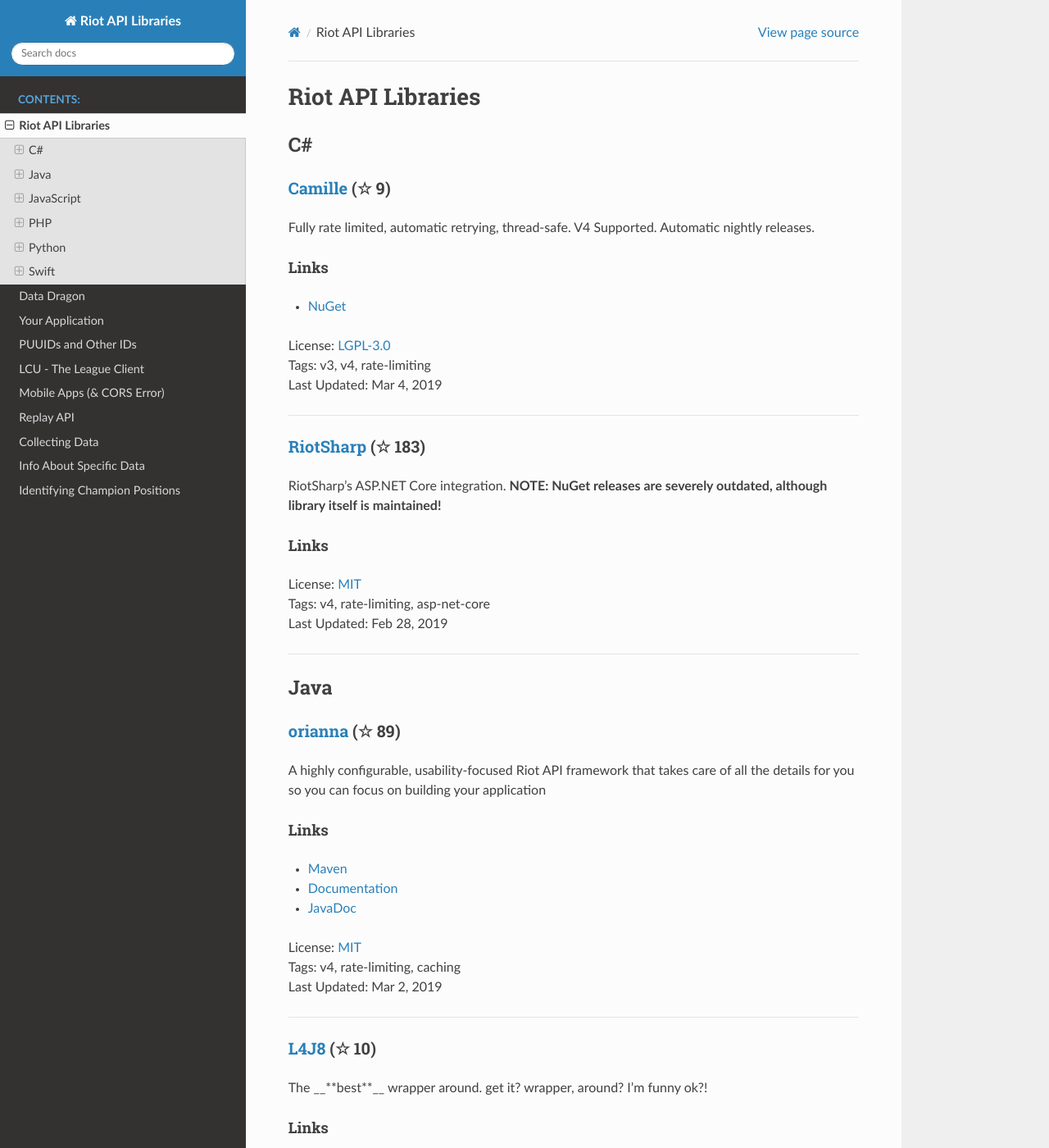
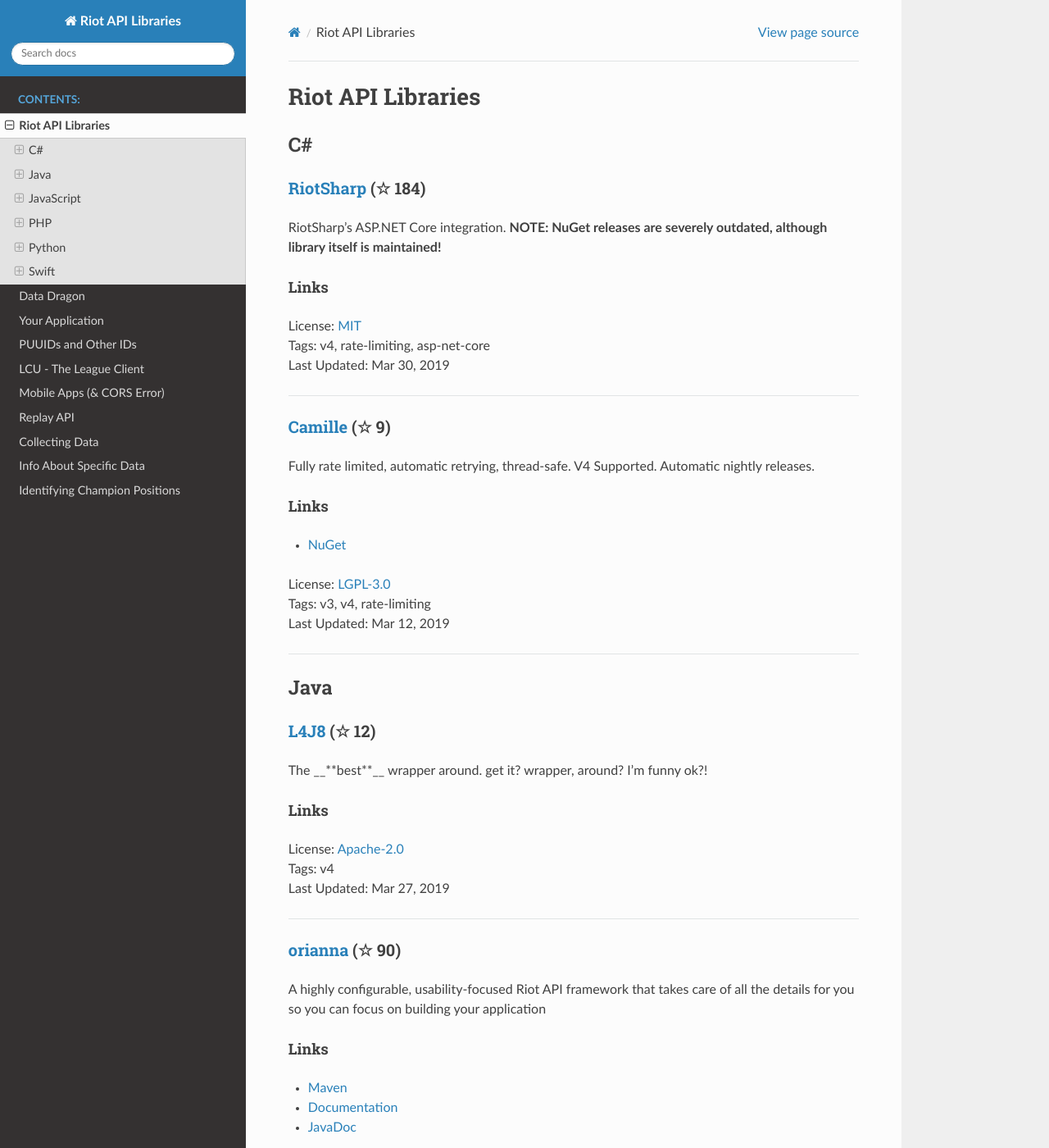
Before and after one commit to WxWatch/riot-api-libraries, a Sphinx documentation site: the page built from docs/libraries.rst, in a window 1280 px wide and 1400 px high. Shown: the whole window at 82% size. Built offline with Sphinx 7.4.7 and the Read the Docs theme 2.0.0, drawn with Linux system fonts in a browser that asks for light colours; pages that are not in the unit, such as notebooks, are missing from menus; some of the changed text lies outside the part shown.

```diff
--- a/docs/libraries.rst
+++ b/docs/libraries.rst
@@ -3,6 +3,20 @@ Riot API Libraries
 
 C#
 ------------------------------------------
+
+`RiotSharp <https://github.com/BenFradet/RiotSharp>`_ (☆ 184)
+~~~~~~~~~~~~~~~~~~~~~~~~~~~~~~~~~~~~~~~~~~~~~~~~~~~~~~~~~~~~~~~~~~~~~~~~~~~~~~~~~~~~~~~~~~~~~~~~~~~~
+
+RiotSharp's ASP.NET Core integration. **NOTE: NuGet releases are severely outdated, although library itself is maintained!**
+
+Links
+::::::::::::::::
+
+| License: `MIT <http://choosealicense.com/licenses/mit>`_
+| Tags: v4, rate-limiting, asp-net-core
+| Last Updated: Mar 30, 2019
+
+-----------------
 
 `Camille <https://github.com/MingweiSamuel/Camille>`_ (☆ 9)
 ~~~~~~~~~~~~~~~~~~~~~~~~~~~~~~~~~~~~~~~~~~~~~~~~~~~~~~~~~~~~~~~~~~~~~~~~~~~~~~~~~~~~~~~~~~~~~~~~~~~~
@@ -15,28 +29,28 @@ Links
 - `NuGet <https://www.nuget.org/packages/MingweiSamuel.Camille/>`_
 | License: `LGPL-3.0 <http://choosealicense.com/licenses/lgpl-3.0>`_
 | Tags: v3, v4, rate-limiting
-| Last Updated: Mar 4, 2019
-
------------------
-
-`RiotSharp <https://github.com/BenFradet/RiotSharp>`_ (☆ 183)
-~~~~~~~~~~~~~~~~~~~~~~~~~~~~~~~~~~~~~~~~~~~~~~~~~~~~~~~~~~~~~~~~~~~~~~~~~~~~~~~~~~~~~~~~~~~~~~~~~~~~
-
-RiotSharp's ASP.NET Core integration. **NOTE: NuGet releases are severely outdated, although library itself is maintained!**
-
-Links
-::::::::::::::::
-
-| License: `MIT <http://choosealicense.com/licenses/mit>`_
-| Tags: v4, rate-limiting, asp-net-core
-| Last Updated: Feb 28, 2019
+| Last Updated: Mar 12, 2019
 
 -----------------
 
 Java
 ------------------------------------------
 
-`orianna <https://github.com/meraki-analytics/orianna>`_ (☆ 89)
+`L4J8 <https://github.com/stelar7/L4J8>`_ (☆ 12)
+~~~~~~~~~~~~~~~~~~~~~~~~~~~~~~~~~~~~~~~~~~~~~~~~~~~~~~~~~~~~~~~~~~~~~~~~~~~~~~~~~~~~~~~~~~~~~~~~~~~~
+
+The __**best**__ wrapper around. get it? wrapper, around? I'm funny ok?!
+
+Links
+::::::::::::::::
+
+| License: `Apache-2.0 <http://choosealicense.com/licenses/apache-2.0>`_
+| Tags: v4
+| Last Updated: Mar 27, 2019
+
+-----------------
+
+`orianna <https://github.com/meraki-analytics/orianna>`_ (☆ 90)
 ~~~~~~~~~~~~~~~~~~~~~~~~~~~~~~~~~~~~~~~~~~~~~~~~~~~~~~~~~~~~~~~~~~~~~~~~~~~~~~~~~~~~~~~~~~~~~~~~~~~~
 
 A highly configurable, usability-focused Riot API framework that takes care of all the details for you so you can focus on building your application
@@ -49,28 +63,14 @@ Links
 - `JavaDoc <http://javadoc.io/doc/com.merakianalytics.orianna/orianna>`_
 | License: `MIT <http://choosealicense.com/licenses/mit>`_
 | Tags: v4, rate-limiting, caching
-| Last Updated: Mar 2, 2019
-
------------------
-
-`L4J8 <https://github.com/stelar7/L4J8>`_ (☆ 10)
-~~~~~~~~~~~~~~~~~~~~~~~~~~~~~~~~~~~~~~~~~~~~~~~~~~~~~~~~~~~~~~~~~~~~~~~~~~~~~~~~~~~~~~~~~~~~~~~~~~~~
-
-The __**best**__ wrapper around. get it? wrapper, around? I'm funny ok?!
-
-Links
-::::::::::::::::
-
-| License: `Apache-2.0 <http://choosealicense.com/licenses/apache-2.0>`_
-| Tags: v4
-| Last Updated: Feb 10, 2019
+| Last Updated: Mar 26, 2019
 
 -----------------
 
 JavaScript
 ------------------------------------------
 
-`Pyke <https://github.com/systeme-cardinal/Pyke>`_ (☆ 10)
+`Pyke <https://github.com/systeme-cardinal/Pyke>`_ (☆ 12)
 ~~~~~~~~~~~~~~~~~~~~~~~~~~~~~~~~~~~~~~~~~~~~~~~~~~~~~~~~~~~~~~~~~~~~~~~~~~~~~~~~~~~~~~~~~~~~~~~~~~~~
 
 Riot API, DDragon and CommunityDragon Library for NodeJS
@@ -97,7 +97,7 @@ Links
 - `rate-limiter-credits <https://github.com/Colorfulstan/RiotRateLimiter-node>`_
 | License: `MIT <http://choosealicense.com/licenses/mit>`_
 | Tags: v4, rate-limiting, caching
-| Last Updated: Feb 4, 2019
+| Last Updated: Mar 22, 2019
 
 -----------------
 
@@ -131,14 +131,14 @@ Links
 - `Packagist <https://packagist.org/packages/dolejska-daniel/riot-api>`_
 | License: `GPL-3.0 <http://choosealicense.com/licenses/gpl-3.0>`_
 | Tags: v3, v4, rate-limiting
-| Last Updated: Feb 28, 2019
+| Last Updated: Mar 7, 2019
 
 -----------------
 
 Python
 ------------------------------------------
 
-`cassiopeia <https://github.com/meraki-analytics/cassiopeia>`_ (☆ 191)
+`cassiopeia <https://github.com/meraki-analytics/cassiopeia>`_ (☆ 195)
 ~~~~~~~~~~~~~~~~~~~~~~~~~~~~~~~~~~~~~~~~~~~~~~~~~~~~~~~~~~~~~~~~~~~~~~~~~~~~~~~~~~~~~~~~~~~~~~~~~~~~
 
 A highly configurable, usability-focused Riot API framework that takes care of all the details for you so you can focus on building your application
@@ -150,11 +150,11 @@ Links
 - `Documentation <http://cassiopeia.readthedocs.org/en/latest/>`_
 | License: `MIT <http://choosealicense.com/licenses/mit>`_
 | Tags: v4, rate-limiting, caching
-| Last Updated: Mar 4, 2019
+| Last Updated: Mar 17, 2019
 
 -----------------
 
-`pantheon <https://github.com/Canisback/pantheon>`_ (☆ 6)
+`pantheon <https://github.com/Canisback/pantheon>`_ (☆ 7)
 ~~~~~~~~~~~~~~~~~~~~~~~~~~~~~~~~~~~~~~~~~~~~~~~~~~~~~~~~~~~~~~~~~~~~~~~~~~~~~~~~~~~~~~~~~~~~~~~~~~~~
 
 Riot API library for Python and asyncio
@@ -164,11 +164,11 @@ Links
 
 | License: `MIT <http://choosealicense.com/licenses/mit>`_
 | Tags: v4, rate-limiting
-| Last Updated: Jan 29, 2019
+| Last Updated: Mar 15, 2019
 
 -----------------
 
-`Riot-Watcher <https://github.com/pseudonym117/Riot-Watcher>`_ (☆ 219)
+`Riot-Watcher <https://github.com/pseudonym117/Riot-Watcher>`_ (☆ 223)
 ~~~~~~~~~~~~~~~~~~~~~~~~~~~~~~~~~~~~~~~~~~~~~~~~~~~~~~~~~~~~~~~~~~~~~~~~~~~~~~~~~~~~~~~~~~~~~~~~~~~~
 
 Python wrapper for the Riot Games API for League of Legends
```
Also changed, not shown: other parts of docs/libraries.rst (+4 -4 lines).
